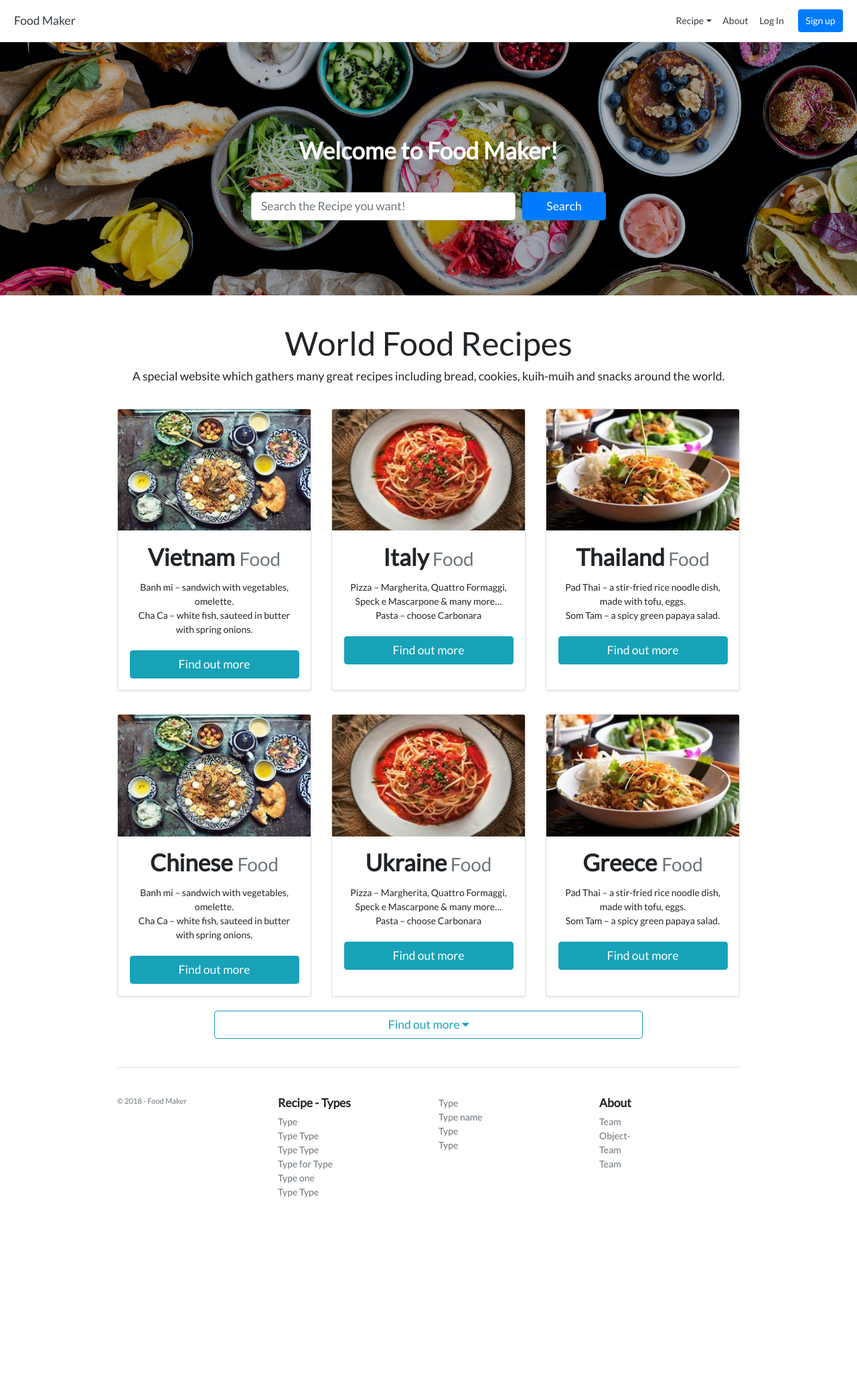
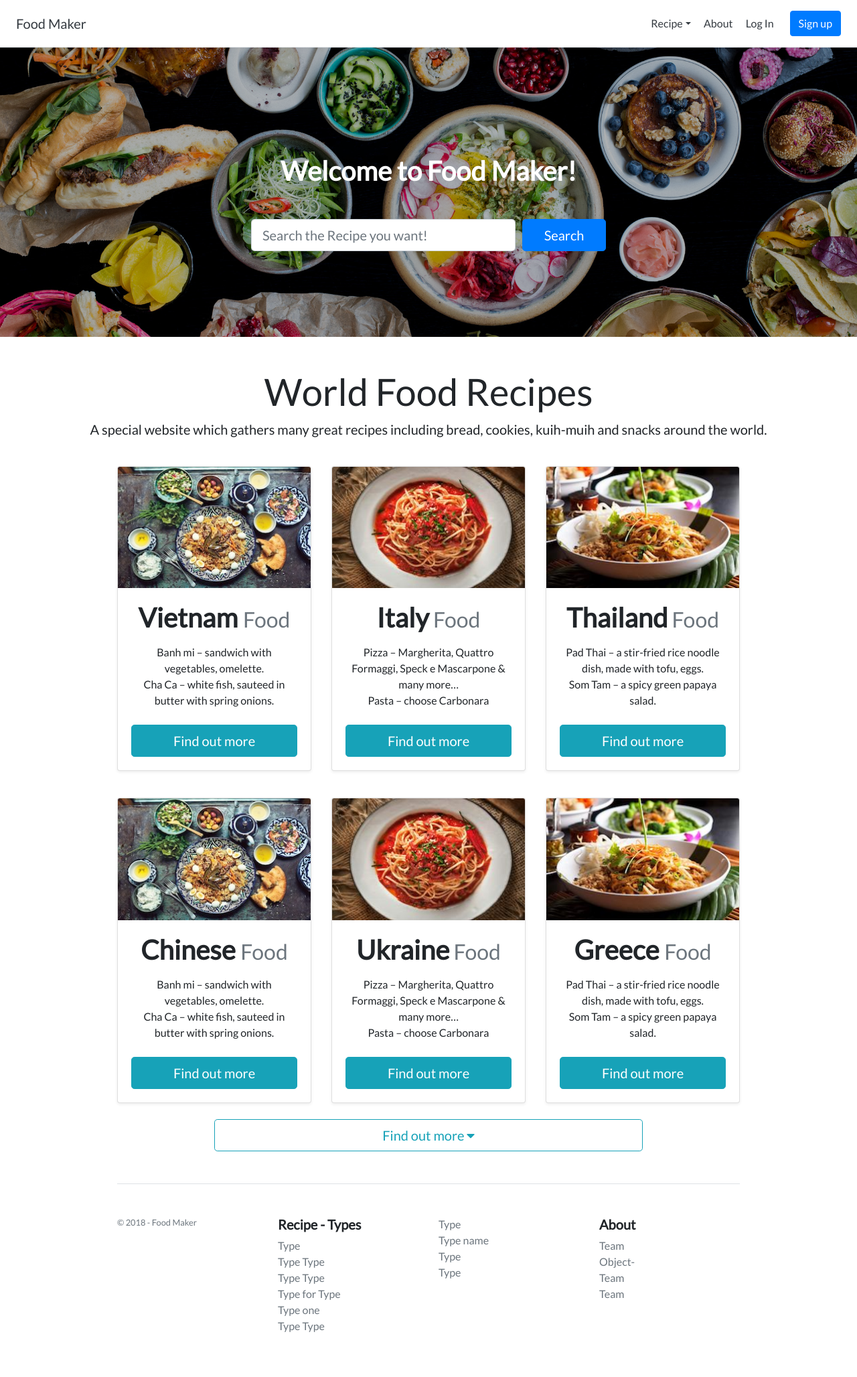
Before and after one commit to sherry998/Cloud-Computing, a PHP site: page / in a window 1280 px wide. Shown: the whole page at 67% size. Before the commit the page ends 1788 px from the top, so only its background shows below. Run offline with PHP 8.4, Linux system fonts and the light colour scheme.

Commit message:
change font size

```diff
--- a/css/index.css
+++ b/css/index.css
@@ -1,6 +1,5 @@
-@import url('https://fonts.googleapis.com/css?family=Lato|Open+Sans|Roboto');html {
-  font-size: 14px;
-}
+@import url('https://fonts.googleapis.com/css?family=Lato|Open+Sans|Roboto');
+
 
 body {
   font-family: 'Lato', Helvetica, Arial, sans-serif;
```
